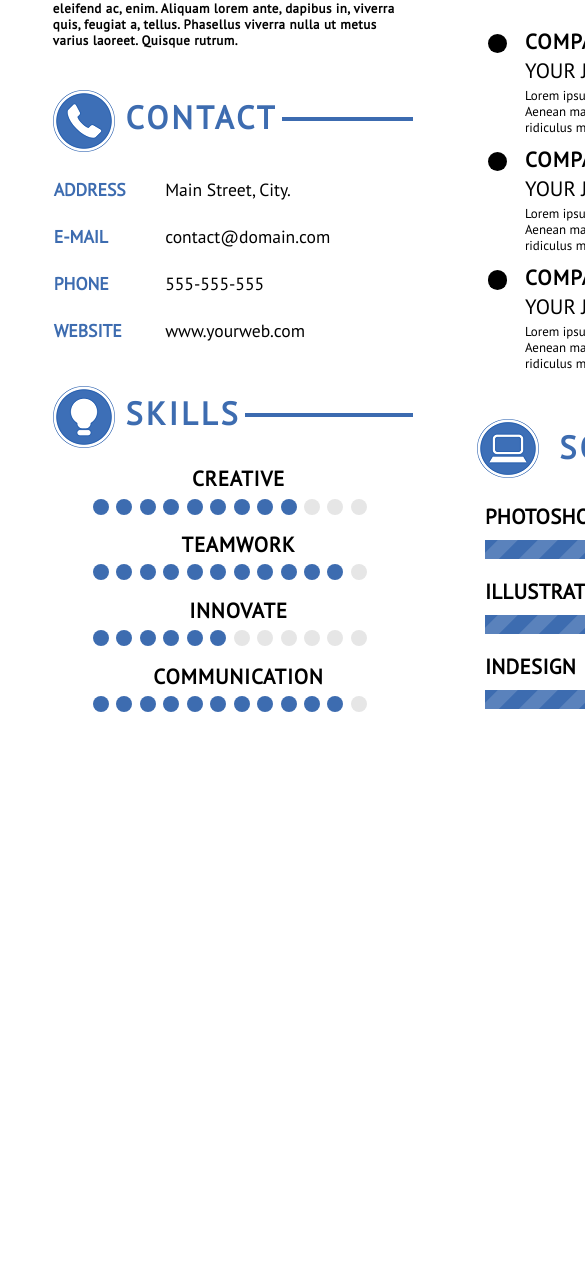
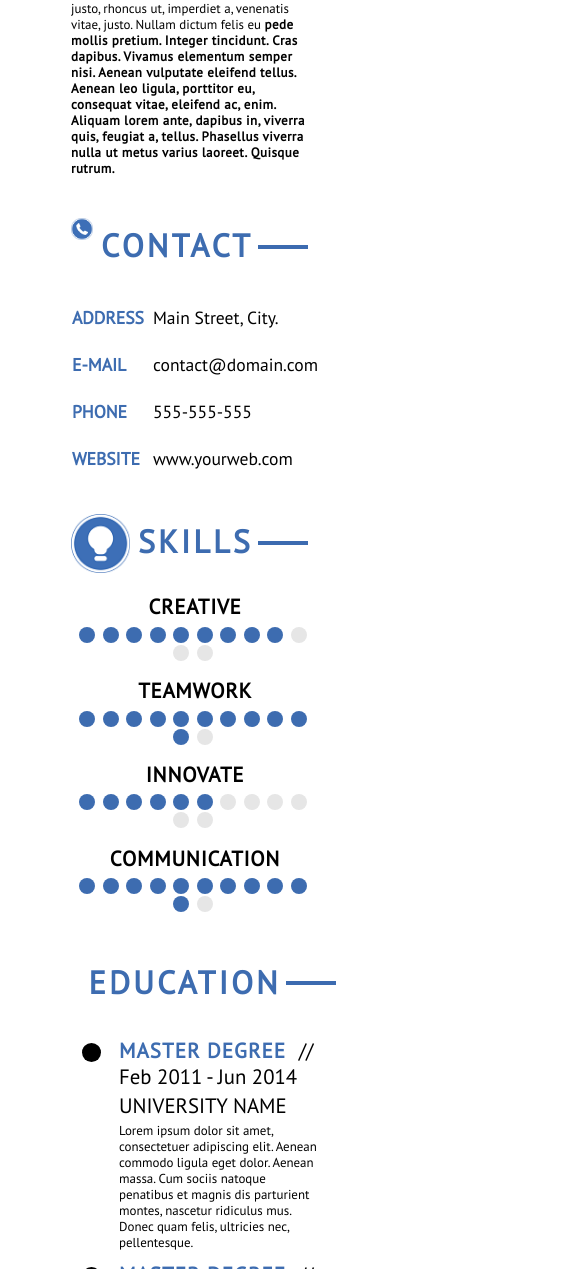
Before and after one commit to Nelliza/resume, a plain HTML site: page index.html in a window 390 px wide. Shown: the part 731-2000 px from the top of the page, 585 px wide, since content can reach past the window. Before the commit the page ends 1475 px from the top, so only its background shows below. Drawn offline with Linux system fonts and the light colour scheme.

Commit message:
Прикрутила респонсив в style.css

```diff
--- a/css/style.css
+++ b/css/style.css
@@ -5,17 +5,18 @@
   font-size: .81rem;
   display: flex;
   box-sizing: border-box;
-  width: 1076.8px;
-  margin: 1.7rem 0;
+  max-width: 1076.8px;
+  padding: 1.7rem 2.5rem;
+  margin: 0;
 }
 .page__left-column {
   box-sizing: border-box;
-  width: 44.29%;
-  padding: 0 3.3rem;
+  width: 37.3%;
+  margin: 0 .8rem;
 }
 .page__right-column {
   box-sizing: border-box;
-  padding-right: 2.5rem;
+  margin-left: 2.5rem;
 
   flex: 1;
 }
@@ -57,24 +58,30 @@
 }
 .subtitle--profile::before {
   background: url("../img/profile-icon.png") no-repeat;
+  background-size: contain;
 }
 .subtitle--contact::before {
   background: url("../img/contact-icon.png") no-repeat;
+  background-size: contain;
 }
 .subtitle--skills::before {
   background: url("../img/skills-icon.png") no-repeat;
+  background-size: contain;
 }
 .subtitle--education::before {
   margin-right: 1.1rem;
   background: url("../img/education-icon.png") no-repeat;
+  background-size: contain;
 }
 .subtitle--experience::before {
   margin-right: 1.1rem;
   background: url("../img/experience-icon.png") no-repeat;
+  background-size: contain;
 }
 .subtitle--software::before {
   margin-right: 1.1rem;
   background: url("../img/software-icon.png") no-repeat;
+  background-size: contain;
 }
 
 .introduce {
@@ -188,11 +195,11 @@
   font-size: 1.3rem;
 }
 .summary-items__degree {
-  margin-right: .5rem;
+  font-weight: bold;
+  margin-right: .8rem;
   letter-spacing: 0.07rem;
   text-transform: uppercase;
   color: #3d6cb0;
-  font-weight: bold;
 }
 .summary-items__place {
   font-size: 1.3rem;
@@ -210,6 +217,7 @@
 .experience__list .summary-items__degree {
   font-weight: bold;
   color: #000;
+  letter-spacing: .08rem;
 }
 
 .software-flex {
@@ -256,7 +264,6 @@
   0% {
     background-position: 0 0;
   }
-
   100% {
     background-position: 80px 0;
   }
@@ -266,8 +273,32 @@
   0% {
     background-position: 0 0;
   }
-
   100% {
     background-position: 80px 0;
   }
 }
+
+@media screen and (max-width: 948px) {
+  .skills__level {
+    padding-left: 0;
+    text-align: center;
+  }
+}
+
+@media screen and (max-width: 886px) and (min-width: 842px) {
+  .summary-items__period {
+    font-size: 1.1rem;
+  }
+}
+
+@media screen and (max-width: 842px) {
+  .page {
+    display: block;
+  }
+  .page__left-column,
+  .page__right-column {
+    width: 80%;
+    margin: 0 auto;
+    flex: none;
+  }
+}
```
